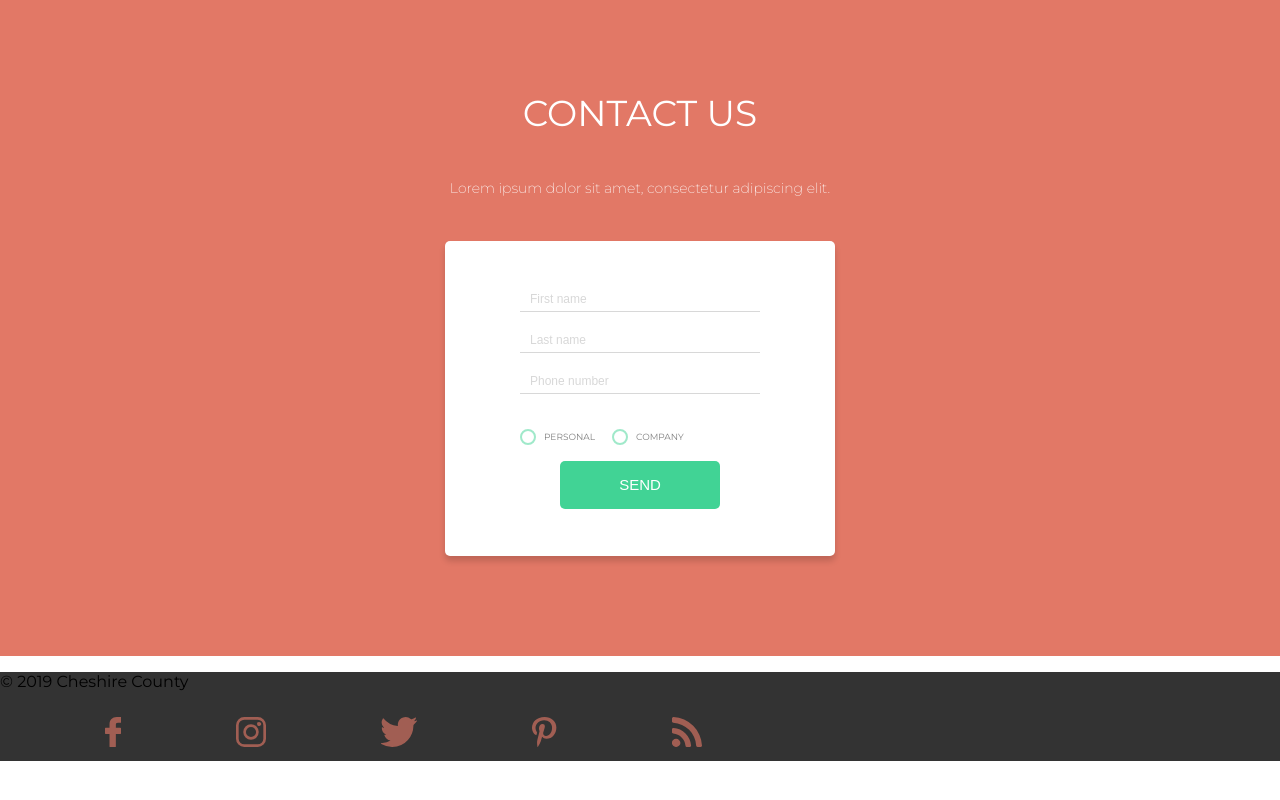
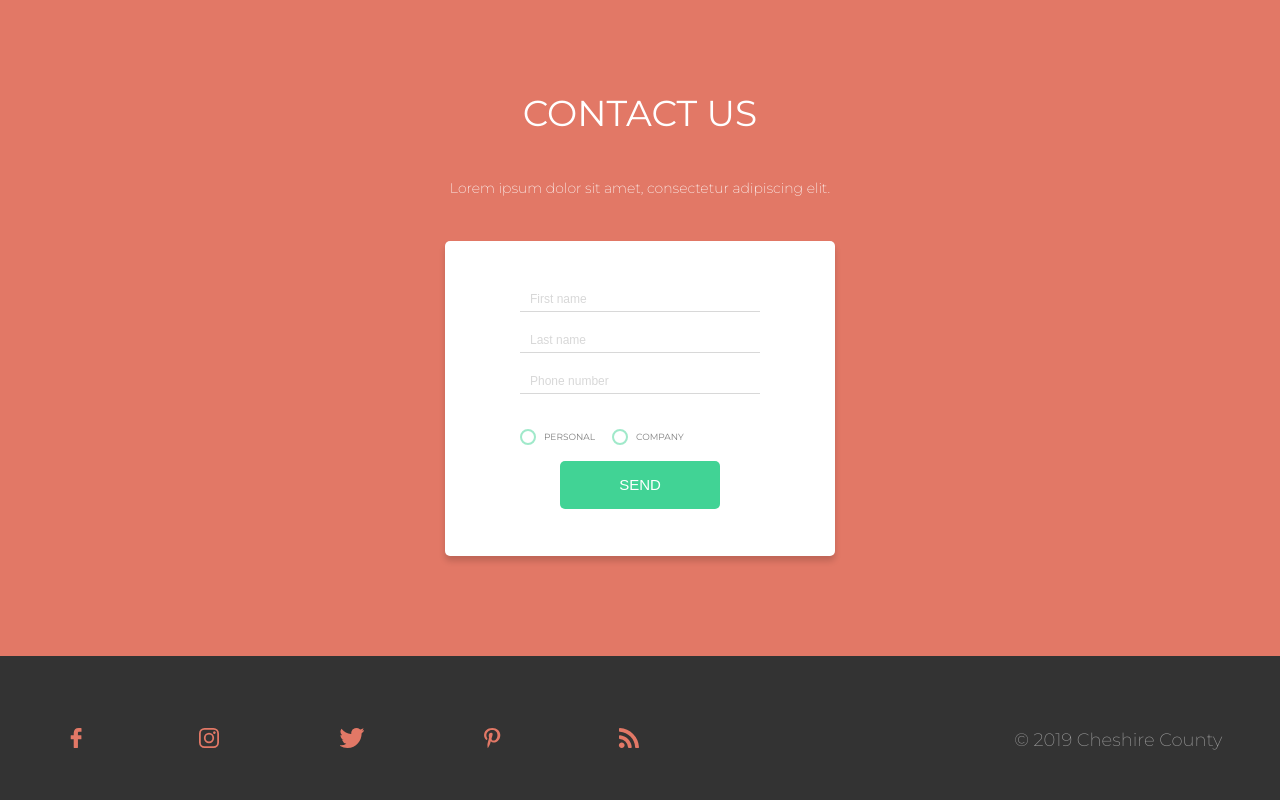
Before and after one commit to inga-kuku/final-project, a website: page app/index.html in a window 1280 px wide. Shown: the part 4314-5114 px from the top of the page. Before the commit the page ends 5075 px from the top, so only its background shows below. Drawn offline with nearby package versions, Linux system fonts and the light colour scheme; files that its build step writes are made by us from their sources.

Commit message:
footer styles

```diff
--- a/app/scss/components/contact-section.scss
+++ b/app/scss/components/contact-section.scss
@@ -118,7 +118,7 @@
     }
 }
 
-.green-btn2 {
+button {
     margin-top: 220px;
     width: 160px;
     height: 48px;
@@ -128,6 +128,7 @@
     color: white;
     font-size: 15px;
     font-weight: 500;
+    z-index: 1;
     transition: 0.3s ease-in-out;
     cursor: pointer;
     &:hover {
--- a/app/scss/components/footer.scss
+++ b/app/scss/components/footer.scss
@@ -1,5 +1,31 @@
 @import "general";
 
 footer {
+    display: flex;
+    flex-direction: row-reverse;
+    align-items: center;
+    justify-content: center;
+    padding-top: 55px;
+    padding-bottom: 55px;
     background-color: $text-black;
+    p {
+        font-size: 18px;
+        font-weight: 200;
+        text-align: right;
+        color: white;
+        opacity: 0.5;
+    }
+    .icons-area {
+        a {
+            margin-right: 90px;
+            margin-left: 0;
+            &:last-of-type {
+                margin-right: 360px;
+            }
+            span svg {
+                height: 20px;
+                opacity: 1;
+            }
+        }
+    }
 }
```
